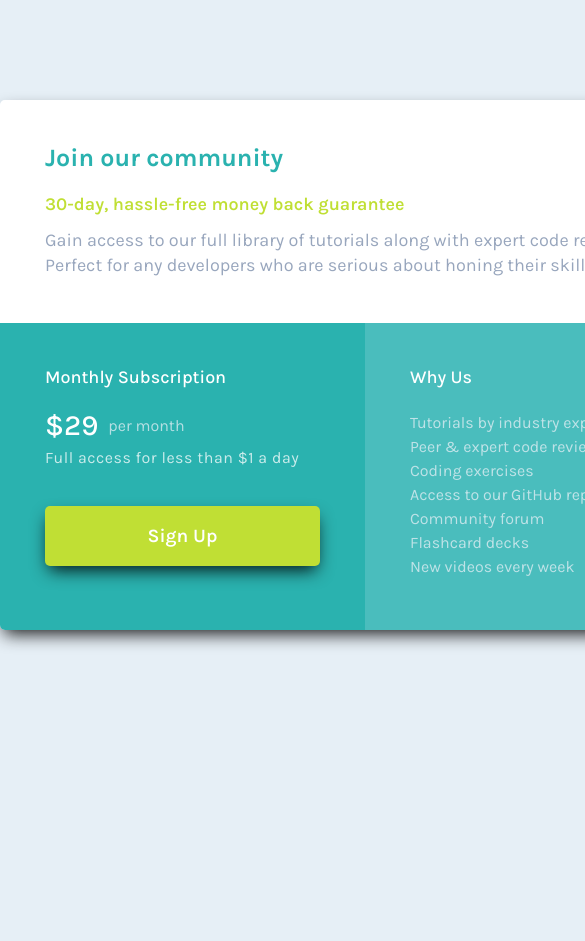
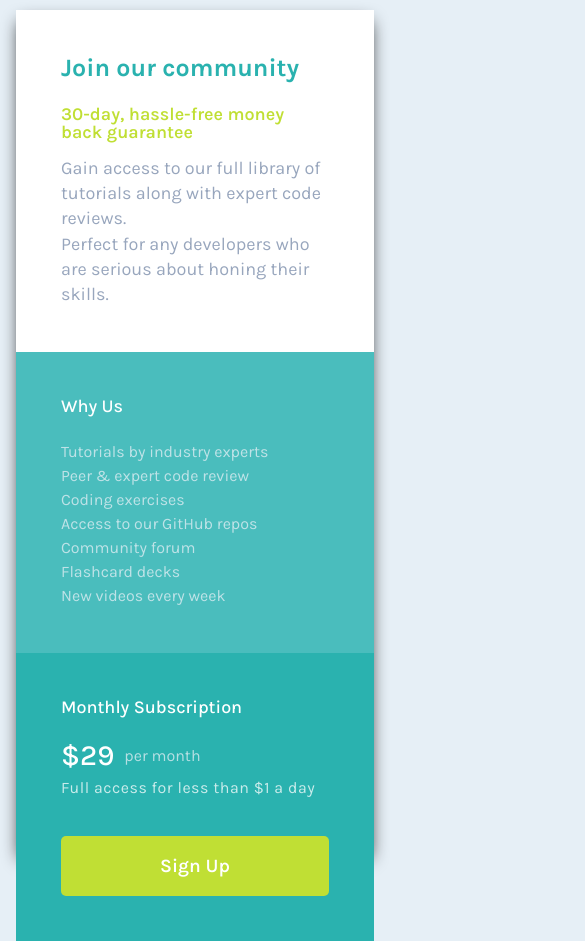
Before and after one commit to jasonuc/single-price-grid-component-master, a plain HTML site: page index.html in a window 390 px wide. Shown: the top 941 px of the page, 585 px wide, since content can reach past the window. Before the commit the page ends 844 px from the top, so only its background shows below. Drawn offline with Linux system fonts and the light colour scheme.

Commit message:
makes website more responsive

```diff
--- a/css/style.css
+++ b/css/style.css
@@ -98,9 +98,13 @@ body {
     font-size: 19px;
     font-weight: 600;
     background-color: hsl(71, 73%, 54%);
-    box-shadow: 0px 8px 17px -4px rgba(0,0,0,0.9);
+    /* box-shadow: 0px 8px 17px -4px rgba(0,0,0,0.9);
     -webkit-box-shadow: 0px 8px 17px -4px rgba(0,0,0,0.9);
-    -moz-box-shadow: 0px 8px 17px -4px rgba(0,0,0,0.9);
+    -moz-box-shadow: 0px 8px 17px -4px rgba(0,0,0,0.9); */
+}
+
+.b .sign-up-btn:hover {
+    background-color: hsl(71, 73%, 65%);
 }
 
 .c {
@@ -123,3 +127,21 @@ body {
     color: hsl(204, 43%, 93%);
     opacity: 0.75;
 }
+
+@media (max-width: 45rem) {
+    .container {
+    width: calc(100vw - 2em);
+    min-height: 100vh;
+    grid-template-rows: 1fr;
+    grid-template-columns: 1fr;
+    grid-template-areas:
+    "a"
+    "c"
+    "b";
+    margin: 10px auto;
+    }
+
+    .a, .b, .c {
+        border-radius: 0px;
+    }
+  }
```
